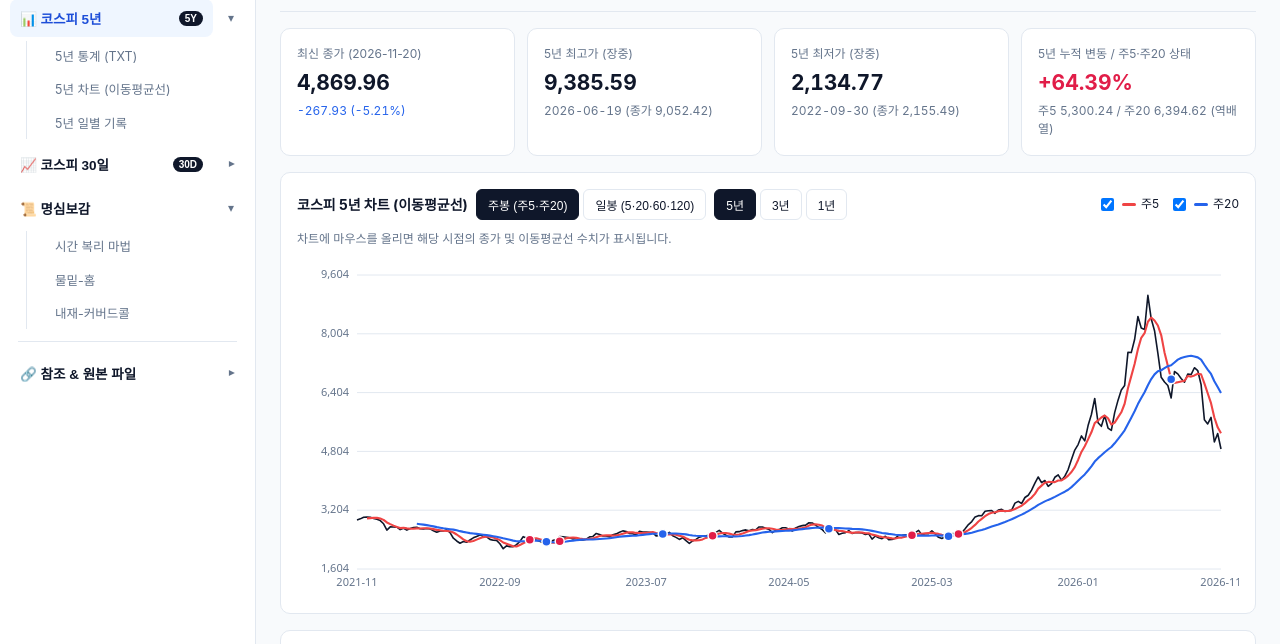
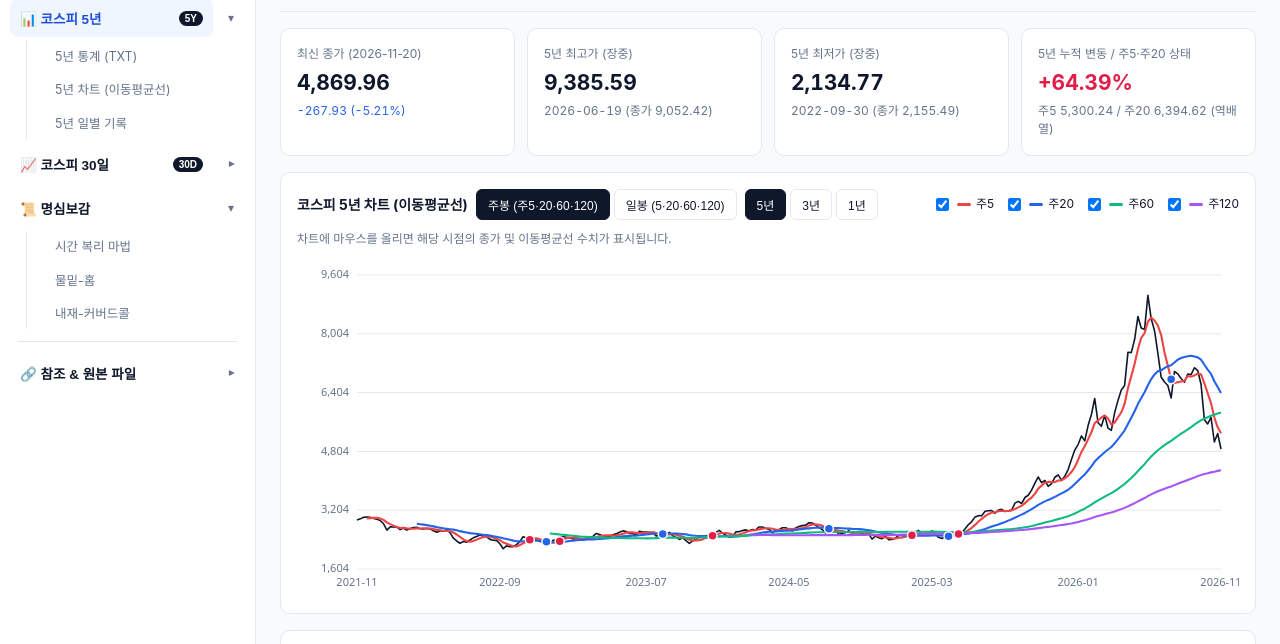
Before and after one commit to jjw9302/kospi-30d, a plain HTML site: page index.html in a window 1280 px wide. Shown: the part 77-721 px from the top of the page. Drawn offline with Linux system fonts and the light colour scheme.

Commit message:
feat: add weekly MA5/MA20/MA60/MA120 to KOSPI 5Y chart

```diff
--- a/index.html
+++ b/index.html
@@ -356,7 +356,7 @@
               <div style="display:flex; align-items:center; gap:8px; flex-wrap:wrap;">
                 <strong>코스피 5년 차트 (이동평균선)</strong>
                 <div style="display:inline-flex; gap:4px;">
-                  <button class="btn tf-btn active" data-tf="weekly">주봉 (주5·주20)</button>
+                  <button class="btn tf-btn active" data-tf="weekly">주봉 (주5·20·60·120)</button>
                   <button class="btn tf-btn" data-tf="daily">일봉 (5·20·60·120)</button>
                 </div>
                 <div style="display:inline-flex; gap:4px;">
@@ -641,7 +641,7 @@
     function get5ySeries() {
       const asc = [...ALL_ROWS].reverse();
       const base = tf5y === "weekly" ? buildWeekly(asc) : asc;
-      const periods = tf5y === "weekly" ? [5, 20] : [5, 20, 60, 120];
+      const periods = [5, 20, 60, 120];
       const closes = base.map((b) => b.close);
       const mas = {};
       for (const p of periods) mas[p] = calcSMA(closes, p);
@@ -663,7 +663,7 @@
     const MA_COLORS = { 5: "--ma5", 20: "--ma20", 60: "--ma60", 120: "--ma120" };
 
     function renderMaLegend() {
-      const periods = tf5y === "weekly" ? [5, 20] : [5, 20, 60, 120];
+      const periods = [5, 20, 60, 120];
       const prefix = tf5y === "weekly" ? "주" : "MA";
       const el = document.getElementById("maLegend");
       el.innerHTML = periods.map((p) => `
```
